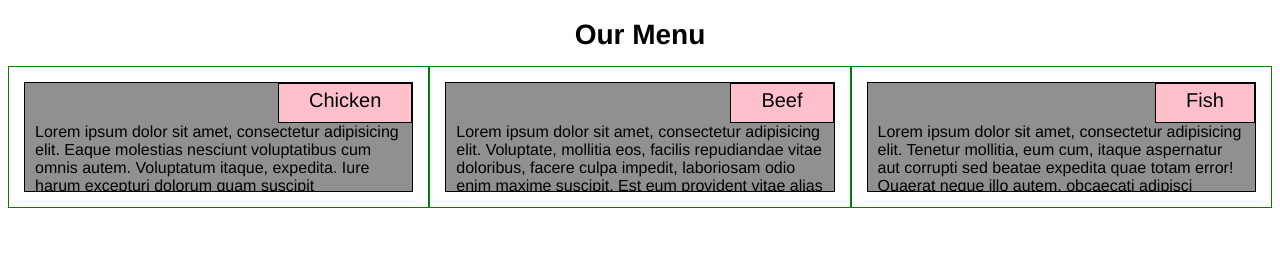
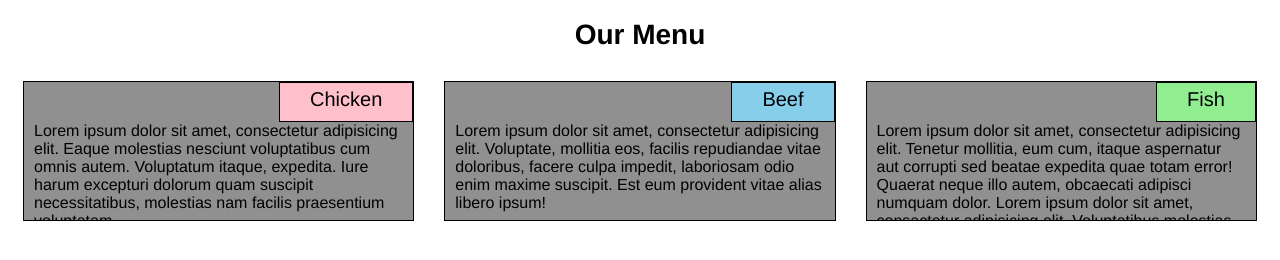
Before and after one commit to ralphfernan/fs, a plain HTML site: page site/index.html in a window 1280 px wide. Drawn offline with Linux system fonts and the light colour scheme.

Commit message:
css tweaks.

```diff
--- a/site/index.html
+++ b/site/index.html
@@ -9,8 +9,8 @@
 	<h1>Our Menu</h1>
 	<div class="row">
 	  <div class="col-lg-4 col-md-6"><section><p class="title">Chicken</p>Lorem ipsum dolor sit amet, consectetur adipisicing elit. Eaque molestias nesciunt voluptatibus cum omnis autem. Voluptatum itaque, expedita. Iure harum excepturi dolorum quam suscipit necessitatibus, molestias nam facilis praesentium voluptatem.</section></div>
-	  <div class="col-lg-4 col-md-6"><section><p class="title">Beef</p>Lorem ipsum dolor sit amet, consectetur adipisicing elit. Voluptate, mollitia eos, facilis repudiandae vitae doloribus, facere culpa impedit, laboriosam odio enim maxime suscipit. Est eum provident vitae alias libero ipsum!</section></div>
-	  <div class="col-lg-4 col-md-12"><section><p class="title">Fish</p>Lorem ipsum dolor sit amet, consectetur adipisicing elit. Tenetur mollitia, eum cum, itaque aspernatur aut corrupti sed beatae expedita quae totam error! Quaerat neque illo autem, obcaecati adipisci numquam dolor.  Lorem ipsum dolor sit amet, consectetur adipisicing elit. Voluptatibus molestias ab ea qui voluptates! Blanditiis, modi enim laudantium, repudiandae labore consectetur numquam ab nostrum consequuntur impedit similique accusamus hic, ex.</section></div>
+	  <div class="col-lg-4 col-md-6"><section><p class="title blue-back">Beef</p>Lorem ipsum dolor sit amet, consectetur adipisicing elit. Voluptate, mollitia eos, facilis repudiandae vitae doloribus, facere culpa impedit, laboriosam odio enim maxime suscipit. Est eum provident vitae alias libero ipsum!</section></div>
+	  <div class="col-lg-4 col-md-12"><section><p class="title green-back">Fish</p>Lorem ipsum dolor sit amet, consectetur adipisicing elit. Tenetur mollitia, eum cum, itaque aspernatur aut corrupti sed beatae expedita quae totam error! Quaerat neque illo autem, obcaecati adipisci numquam dolor.  Lorem ipsum dolor sit amet, consectetur adipisicing elit. Voluptatibus molestias ab ea qui voluptates! Blanditiis, modi enim laudantium, repudiandae labore consectetur numquam ab nostrum consequuntur impedit similique accusamus hic, ex.</section></div>
 	</div>
 </body>
 </html>
--- a/site/responsive.css
+++ b/site/responsive.css
@@ -15,7 +15,7 @@ section {
   border: 1px solid black;
   background-color: #909090;
   position: relative;
-  height: 110px;
+  height: 140px;
   margin: 15px;
   padding-bottom: 0px;
   padding-top: 40px;
@@ -44,6 +44,14 @@ section {
   overflow: hidden;
 }
 
+.blue-back {
+  background-color: skyblue;
+}
+
+.green-back {
+  background-color: lightgreen;
+}
+
 /* Simple Responsive Framework. */
 .row {
   width: 100%;
@@ -53,7 +61,7 @@ section {
 @media (min-width: 992px) {
   .col-lg-1, .col-lg-2, .col-lg-3, .col-lg-4, .col-lg-5, .col-lg-6, .col-lg-7, .col-lg-8, .col-lg-9, .col-lg-10, .col-lg-11, .col-lg-12 {
     float: left;
-    border: 1px solid green;
+    /*border: 1px solid green;*/
   }
   .col-lg-1 {
     width: 8.33%;
@@ -97,7 +105,7 @@ section {
 @media (min-width: 768px) and (max-width: 991px) {
   .col-md-1, .col-md-2, .col-md-3, .col-md-4, .col-md-5, .col-md-6, .col-md-7, .col-md-8, .col-md-9, .col-md-10, .col-md-11, .col-md-12 {
     float: left;
-    border: 1px solid green;
+    /*border: 1px solid green;*/
   }
   .col-md-1 {
     width: 8.33%;
```
